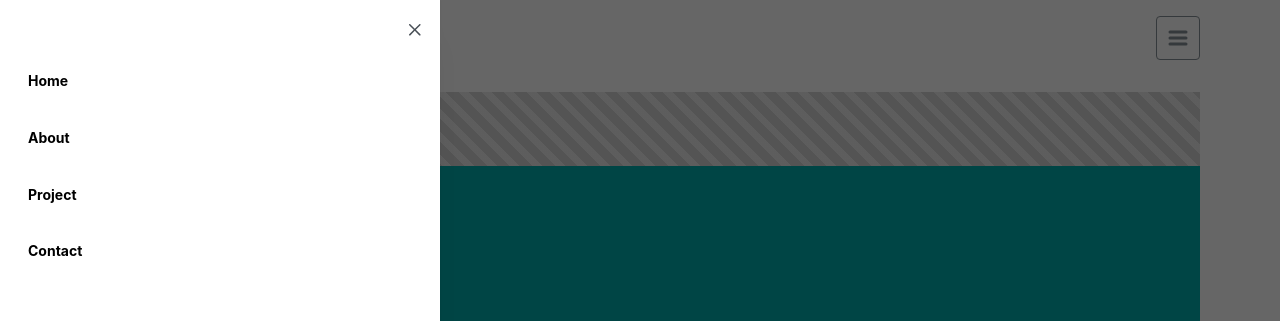
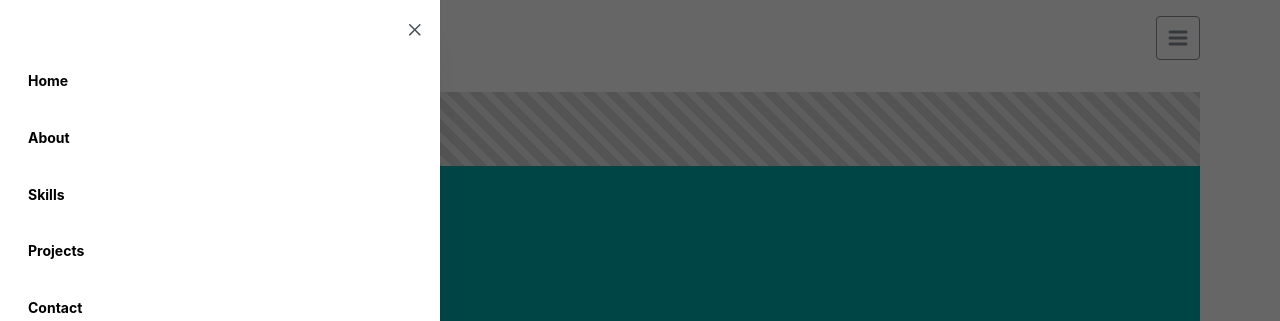
Before and after one commit to Jufrench/ju4, a Next.js app: page / in a window 1280 px wide. Both pictures are taken after a click on the button 1178 px from the left and 38 px from the top of the page. Shown: the top 321 px of the page. Built offline with nearby package versions, Linux system fonts and the light colour scheme.

Commit message:
Cleanup, smooth scroll

```diff
--- a/src/pages/index.tsx
+++ b/src/pages/index.tsx
@@ -16,30 +16,20 @@
 const sectionContentWidth = '90%';
 const sectionContentStyle = {
   width: sectionContentWidth,
-  // border: '1px solid tomato',
-  // background: 'indianred',
   padding: rem(20)
 };
 
-const Header = () => {
-  const headerStyle: React.CSSProperties = {
-    // textAlign: "center"
-    // display: "flex",
-    // width: '80%',
-    border: '2px solid limegreen',
-    // marginBottom:
-  }
-
-  return (
-    <header style={headerStyle}>
-      <Center>
-        <Container style={sectionContentStyle}>
-          Header
-        </Container>
-      </Center>
-    </header>
-  )
-};
+// const Header = () => {
+//   return (
+//     <header style={{border: "2px solid limegreen"}}>
+//       <Center>
+//         <Container style={sectionContentStyle}>
+//           Header
+//         </Container>
+//       </Center>
+//     </header>
+//   )
+// };
 
 const LogoSvg = () => {
   return (
@@ -57,10 +47,19 @@
 
 const HeaderMobile = () => {
   const [opened, { open, close }] = useDisclosure(false);
-  const navText = ['Home', 'About', 'Project', 'Contact'];
+  const navText = ['Home', 'About', 'Skills', 'Projects', 'Contact'];
+
+  const handleOnClick = () => close();
 
   const navItems = navText.map(label => (
-    <NavLink key={label} label={label} color="black" style={{fontWeight: 700}}/>
+    <NavLink
+      style={{fontWeight: 700}}
+      color="black"
+      key={label}
+      label={label}
+      href={`#${label.toLowerCase()}`}
+      onClick={handleOnClick}
+      />
   ))
 
   const MobileDrawerMenu = () => {
@@ -74,7 +73,7 @@
   };
 
   return (
-    <header>
+    <header id="home">
       <Group p="md" style={{width: "90%", margin: "0 auto"}} justify="space-between">
         {/* <Avatar variant="transparent" color="#00adad" radius="0" style={{color: "#00adad"}}>
           <IconSquareHalf size="xs" strokeWidth={2} stroke="#00adad" />
@@ -95,20 +94,8 @@
   };
 
   return (
-    // <Center component="main" style={{border: "1px solid dodgerblue"}}>
-    //   <Container style={sectionContentStyle}>
-    //     <SimpleGrid>
-    //       <Grid>
-    //         <Grid.Col>1</Grid.Col>
-    //         <Grid.Col>2</Grid.Col>
-    //       </Grid>
-    //     </SimpleGrid>
-    //   </Container>
-    // </Center>
-    // ================
     <Center component="section">
       <Stack p="md" style={{width: sectionContentWidth, ...heroStyle}} gap={0}>
-        {/* <Box bg="gray" style={{height: "30%"}}></Box> */}
         <Box
           style={{
             height: "20%",
@@ -116,7 +103,6 @@
           }}/>
         <Box bg="#00adad" pl="md" pb="md" style={{flexGrow: 1, display: "flex", flexDirection: "column", justifyContent: "flex-end"}}>
           <Title order={1} c="white" m="0" lh="1" style={{fontSize: "3rem"}}>Julian</Title>
-          {/* <Divider /> */}
           <Title order={1} c="black" m="0" lh="1" style={{fontSize: "2.75rem"}}>French</Title>
         </Box>
       </Stack>
@@ -124,24 +110,10 @@
   )
 }
 
-// const WhoAmI = () => {
-//   const whoStyle = {
-//     border: '1px solid lightgray'
-//   };
-
-//   return (
-//     <>
-//       <About />
-//       {/* <Divider my="xs" /> */}
-//       <Skills />
-//     </>
-//   )
-// }
-
 const About = () => {
 
   return (
-    <Center component="section">
+    <Center id="about" component="section">
       <Stack style={{...sectionContentStyle}} gap={0}>
         <Title order={3} size="h3">Who</Title>
         <Text>Hello.</Text>
@@ -179,7 +151,7 @@
     ));
 
   return (
-    <Center component="section">
+    <Center id="skills" component="section">
       <Stack style={{...sectionContentStyle}} gap={0}>
         <Title order={3} size="h3">Skills</Title>
         <Stack>
@@ -217,9 +189,6 @@
 }
 
 const Projects = (props: {projectList: {}[]}) => {
-  const projectsStyle = {
-    border: '1px solid gray'
-  };
 
   const ProjectItem = (props: {key: string, title: string, url: string}) => {
     return (
@@ -234,16 +203,14 @@
     )
   };
 
-  // const projects = props.projectList.map((project: { [key:string]: string}) => {
   const projects = props.projectList.map((item: { [key:string]: string }) => {
-  // const projects = props.projectList.map((project: any) => {
     return (
       <ProjectItem key={item.title} title={item.title} url={item.url} />
     );
   });
 
   return (
-    <Center component="section">
+    <Center id="projects" component="section">
       <Stack style={sectionContentStyle}>
         <Title size="h3">Projects</Title>
         <SimpleGrid spacing="md" cols={{ base: 1, sm: 3 }}>
@@ -254,7 +221,6 @@
   )
 };
 
-// const projectList: string[] = ['Flag Doyen', 'Mai Globo'];
 const projectList: {}[] = [
   {
     title: 'Flag Doyen',
@@ -266,30 +232,22 @@
   }
 ];
 
-console.log('%cLOOK AT THESE LINKS!!!', 'color:tomato');
-// https://www.pinterest.com/pin/491596115549332325/
-// https://i.pinimg.com/originals/0c/bb/dc/0cbbdc2696c6c524ea261b6aec3240a4.jpg
-
 const contactInfo: { [key:string]: string | ReactNode | undefined }[] = [
   {
     text: "Github",
     url: "https://www.github.com/Jufrench",
-    // icon: <IconBrandGithubFilled />
   },
   {
     text: "LinkedIn",
     url: "https://www.linkedin.com/in/julesfrench/",
-    // icon: <IconBrandLinkedin />
   },
   {
     text: "Email",
     url: "mailto:ju.french@gmail.com",
-    // icon: <IconMailFilled />
   },
   {
     text: "Ko-Fi",
     url: "https://ko-fi.com/moijules",
-    // customIcon: <KofiIcon />
   }
 ]
 
@@ -303,7 +261,6 @@
   };
 
   const footerContentStyle = {
-    // padding: rem(20),
     width: '90%',
   };
 
@@ -312,7 +269,7 @@
   };
 
   return (
-    <Center component="footer" style={footerWrapperStyle}>
+    <Center id="contact" component="footer" style={footerWrapperStyle}>
       <Group p="md" style={footerContentStyle} justify="flex-end">
         {/* <Text span c="#00adad" style={{marginRight: "auto", fontWeight: 700}}>Jules</Text> */}
         {/* <Avatar variant="transparent" color="#00adad" radius="0" style={{marginRight: "auto", color: "#00adad"}}>
@@ -344,7 +301,6 @@
       <Stack gap="sm">
         {/* <Space h="sm" /> */}
         <Hero />
-        {/* <WhoAmI /> */}
         <About />
         <Skills />
         <Projects projectList={projectList} />
--- a/src/styles/globals.css
+++ b/src/styles/globals.css
@@ -1,3 +1,7 @@
+html {
+  scroll-behavior: smooth;
+}
+
 /* :root {
   --max-width: 1100px;
   --border-radius: 12px;
```
